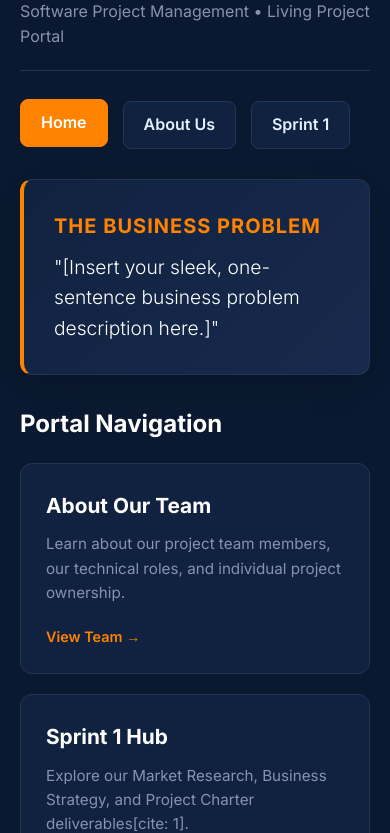
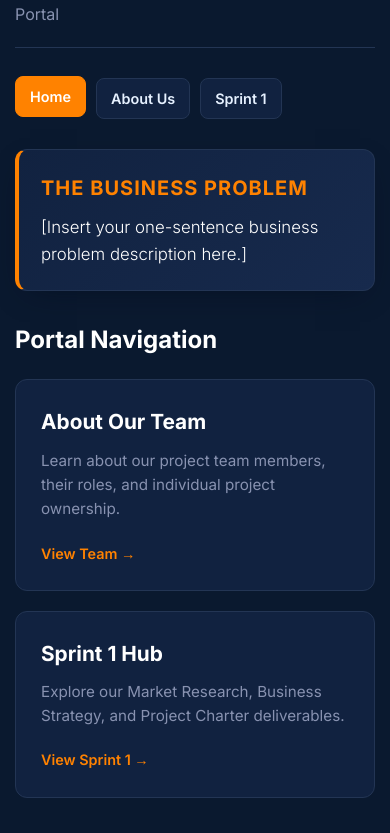
Before and after one commit to nvora97/Software_ProjectManagement, a plain HTML site: page index.html in a window 390 px wide. Shown: the part 157-990 px from the top of the page. Drawn offline with Linux system fonts and the light colour scheme.

Commit message:
Updated site structure

```diff
--- /dev/null
+++ b/css/styles.css
@@ -0,0 +1,333 @@
+/* =========================================================
+   Living Project Portal
+   Main Stylesheet
+   ========================================================= */
+
+/* Google Font */
+@import url('https://fonts.googleapis.com/css2?family=Inter:wght@300;400;600;700&display=swap');
+
+
+/* =========================================================
+   Variables
+   ========================================================= */
+
+:root {
+    --primary: #FF8200;
+    --primary-hover: #E07000;
+
+    --background: #0A192F;
+    --card-background: #112240;
+    --card-gradient: #172A4D;
+
+    --text-main: #E6F1FF;
+    --text-muted: #8892B0;
+    --text-white: #FFFFFF;
+
+    --border: #233554;
+
+    --border-radius: 12px;
+    --transition: 0.2s ease-in-out;
+}
+
+
+/* =========================================================
+   Reset / Global
+   ========================================================= */
+
+* {
+    box-sizing: border-box;
+    margin: 0;
+    padding: 0;
+}
+
+html {
+    scroll-behavior: smooth;
+}
+
+body {
+    background-color: var(--background);
+    color: var(--text-main);
+
+    font-family: 'Inter', sans-serif;
+    line-height: 1.6;
+
+    padding: 0 20px;
+}
+
+.container {
+    max-width: 1000px;
+    min-height: 100vh;
+
+    margin: 0 auto;
+
+    display: flex;
+    flex-direction: column;
+}
+
+
+/* =========================================================
+   Header
+   ========================================================= */
+
+header {
+    padding: 40px 0 20px;
+    border-bottom: 1px solid var(--border);
+}
+
+.badge {
+    display: inline-block;
+
+    margin-bottom: 12px;
+    padding: 4px 12px;
+
+    background-color: rgba(255, 130, 0, 0.15);
+    color: var(--primary);
+
+    border: 1px solid rgba(255, 130, 0, 0.3);
+    border-radius: 20px;
+
+    font-size: 0.85rem;
+    font-weight: 600;
+}
+
+h1 {
+    margin-bottom: 8px;
+
+    color: var(--text-white);
+
+    font-size: 2.5rem;
+    font-weight: 700;
+}
+
+.subtitle {
+    color: var(--text-muted);
+    font-size: 1rem;
+}
+
+
+/* =========================================================
+   Navigation
+   ========================================================= */
+
+nav {
+    display: flex;
+    flex-wrap: wrap;
+    gap: 15px;
+
+    margin: 30px 0;
+}
+
+nav a {
+    padding: 10px 20px;
+
+    background-color: var(--card-background);
+    color: var(--text-main);
+
+    border: 1px solid var(--border);
+    border-radius: 8px;
+
+    text-decoration: none;
+    font-weight: 600;
+
+    transition: all var(--transition);
+}
+
+nav a:hover,
+nav a.active {
+    background-color: var(--primary);
+    color: var(--text-white);
+
+    border-color: var(--primary);
+
+    transform: translateY(-2px);
+}
+
+
+/* =========================================================
+   Main Content
+   ========================================================= */
+
+main {
+    flex: 1;
+}
+
+.section-title {
+    margin-bottom: 20px;
+    color: var(--text-white);
+}
+
+
+/* =========================================================
+   Hero
+   ========================================================= */
+
+.hero-card {
+    margin-bottom: 30px;
+    padding: 30px;
+
+    background: linear-gradient(
+        135deg,
+        var(--card-background),
+        var(--card-gradient)
+    );
+
+    border: 1px solid var(--border);
+    border-left: 4px solid var(--primary);
+    border-radius: var(--border-radius);
+
+    box-shadow: 0 10px 30px -15px rgba(2, 12, 27, 0.7);
+}
+
+.hero-card h2 {
+    margin-bottom: 10px;
+
+    color: var(--primary);
+
+    font-size: 1.25rem;
+    text-transform: uppercase;
+    letter-spacing: 1px;
+}
+
+.hero-card p {
+    color: var(--text-white);
+
+    font-size: 1.2rem;
+    font-weight: 300;
+}
+
+
+/* =========================================================
+   Grid
+   ========================================================= */
+
+.grid {
+    display: grid;
+
+    grid-template-columns: repeat(
+        auto-fit,
+        minmax(280px, 1fr)
+    );
+
+    gap: 20px;
+
+    margin-bottom: 40px;
+}
+
+
+/* =========================================================
+   Cards
+   ========================================================= */
+
+.card {
+    display: flex;
+    flex-direction: column;
+    justify-content: space-between;
+
+    padding: 25px;
+
+    background-color: var(--card-background);
+
+    border: 1px solid var(--border);
+    border-radius: var(--border-radius);
+
+    transition: all var(--transition);
+}
+
+.card:hover {
+    border-color: var(--primary);
+    transform: translateY(-5px);
+}
+
+.card h3 {
+    margin-bottom: 10px;
+
+    color: var(--text-white);
+
+    font-size: 1.3rem;
+}
+
+.card p {
+    margin-bottom: 20px;
+
+    color: var(--text-muted);
+
+    font-size: 0.95rem;
+}
+
+
+/* =========================================================
+   Buttons
+   ========================================================= */
+
+.btn {
+    display: inline-block;
+
+    color: var(--primary);
+
+    text-decoration: none;
+    font-size: 0.9rem;
+    font-weight: 600;
+
+    transition: color var(--transition);
+}
+
+.btn:hover {
+    color: var(--text-white);
+}
+
+
+/* =========================================================
+   Footer
+   ========================================================= */
+
+footer {
+    padding: 30px 0;
+
+    border-top: 1px solid var(--border);
+
+    color: var(--text-muted);
+
+    text-align: center;
+    font-size: 0.85rem;
+}
+
+
+/* =========================================================
+   Responsive
+   ========================================================= */
+
+@media (max-width: 600px) {
+
+    body {
+        padding: 0 15px;
+    }
+
+    header {
+        padding-top: 30px;
+    }
+
+    h1 {
+        font-size: 2rem;
+    }
+
+    nav {
+        gap: 10px;
+    }
+
+    nav a {
+        padding: 8px 14px;
+        font-size: 0.9rem;
+    }
+
+    .hero-card {
+        padding: 22px;
+    }
+
+    .hero-card p {
+        font-size: 1.05rem;
+    }
+
+    .grid {
+        grid-template-columns: 1fr;
+    }
+}
--- a/index.html
+++ b/index.html
@@ -1,189 +1,23 @@
 <!DOCTYPE html>
 <html lang="en">
+
 <head>
     <meta charset="UTF-8">
     <meta name="viewport" content="width=device-width, initial-scale=1.0">
     <title>Living Project Portal | Home</title>
-    <link rel="preconnect" href="https://fonts.googleapis.com">
-    <link rel="preconnect" href="https://fonts.gstatic.com" crossorigin>
-    <link href="https://fonts.googleapis.com/css2?family=Inter:wght@300;400;600;700&display=swap" rel="stylesheet">
-    <style>
-        :root {
-            --primary: #FF8200; /* UTEP Orange */
-            --primary-hover: #e07000;
-            --bg-dark: #0A192F; /* Deep Navy */
-            --bg-card: #112240;
-            --text-main: #E6F1FF;
-            --text-muted: #8892B0;
-            --border-color: #233554;
-        }
+    <link rel="stylesheet" href="css/styles.css">
+</head>
 
-        * {
-            box-sizing: border-box;
-            margin: 0;
-            padding: 0;
-            font-family: 'Inter', sans-serif;
-        }
-
-        body {
-            background-color: var(--bg-dark);
-            color: var(--text-main);
-            line-height: 1.6;
-            padding: 0 20px;
-        }
-
-        .container {
-            max-width: 1000px;
-            margin: 0 auto;
-            min-height: 100vh;
-            display: flex;
-            flex-direction: column;
-        }
-
-        header {
-            padding: 40px 0 20px 0;
-            border-bottom: 1px solid var(--border-color);
-        }
-
-        .badge {
-            background-color: rgba(255, 130, 0, 0.15);
-            color: var(--primary);
-            padding: 4px 12px;
-            border-radius: 20px;
-            font-size: 0.85rem;
-            font-weight: 600;
-            display: inline-block;
-            margin-bottom: 12px;
-            border: 1px solid rgba(255, 130, 0, 0.3);
-        }
-
-        h1 {
-            font-size: 2.5rem;
-            font-weight: 700;
-            color: #ffffff;
-            margin-bottom: 8px;
-        }
-
-        .subtitle {
-            color: var(--text-muted);
-            font-size: 1rem;
-        }
-
-        nav {
-            margin: 30px 0;
-            display: flex;
-            gap: 15px;
-        }
-
-        nav a {
-            color: var(--text-main);
-            text-decoration: none;
-            padding: 10px 20px;
-            border-radius: 8px;
-            background-color: var(--bg-card);
-            border: 1px solid var(--border-color);
-            font-weight: 600;
-            transition: all 0.2s ease-in-out;
-        }
-
-        nav a:hover, nav a.active {
-            background-color: var(--primary);
-            color: #ffffff;
-            border-color: var(--primary);
-            transform: translateY(-2px);
-        }
-
-        main {
-            flex: 1;
-        }
-
-        .hero-card {
-            background: linear-gradient(135deg, var(--bg-card) 0%, #172a4d 100%);
-            border: 1px solid var(--border-color);
-            border-left: 4px solid var(--primary);
-            border-radius: 12px;
-            padding: 30px;
-            margin-bottom: 30px;
-            box-shadow: 0 10px 30px -15px rgba(2,12,27,0.7);
-        }
-
-        .hero-card h2 {
-            font-size: 1.25rem;
-            color: var(--primary);
-            text-transform: uppercase;
-            letter-spacing: 1px;
-            margin-bottom: 10px;
-        }
-
-        .hero-card p {
-            font-size: 1.2rem;
-            color: #ffffff;
-            font-weight: 300;
-        }
-
-        .grid {
-            display: grid;
-            grid-template-columns: repeat(auto-fit, minmax(280px, 1fr));
-            gap: 20px;
-            margin-bottom: 40px;
-        }
-
-        .card {
-            background-color: var(--bg-card);
-            border: 1px solid var(--border-color);
-            border-radius: 12px;
-            padding: 25px;
-            transition: all 0.2s ease-in-out;
-            display: flex;
-            flex-direction: column;
-            justify-content: space-between;
-        }
-
-        .card:hover {
-            transform: translateY(-5px);
-            border-color: var(--primary);
-        }
-
-        .card h3 {
-            color: #ffffff;
-            margin-bottom: 10px;
-            font-size: 1.3rem;
-        }
-
-        .card p {
-            color: var(--text-muted);
-            font-size: 0.95rem;
-            margin-bottom: 20px;
-        }
-
-        .btn {
-            display: inline-block;
-            color: var(--primary);
-            text-decoration: none;
-            font-weight: 600;
-            font-size: 0.9rem;
-        }
-
-        .btn:hover {
-            color: #ffffff;
-        }
-
-        footer {
-            padding: 30px 0;
-            border-top: 1px solid var(--border-color);
-            text-align: center;
-            color: var(--text-muted);
-            font-size: 0.85rem;
-        }
-    </style>
-</head>
 <body>
 
     <div class="container">
+
         <header>
             <span class="badge">UTEP CS 4390/5388</span>
             <h1>[Project Title]</h1>
-            <p class="subtitle">Software Project Management • Living Project Portal</p>
+            <p class="subtitle">
+                Software Project Management • Living Project Portal
+            </p>
         </header>
 
         <nav>
@@ -193,35 +27,61 @@
         </nav>
 
         <main>
+
             <section class="hero-card">
                 <h2>The Business Problem</h2>
-                <p>"[Insert your sleek, one-sentence business problem description here.]"</p>
+                <p>
+                    [Insert your one-sentence business problem description here.]
+                </p>
             </section>
 
-            <h2 style="margin-bottom: 20px; color: #ffffff;">Portal Navigation</h2>
+            <section>
+                <h2 class="section-title">Portal Navigation</h2>
+
                 <div class="grid">
-                <div class="card">
+
+                    <article class="card">
                         <div>
                             <h3>About Our Team</h3>
-                        <p>Learn about our project team members, our technical roles, and individual project ownership.</p>
-                    </div>
-                    <a href="about.html" class="btn">View Team &rarr;</a>
+                            <p>
+                                Learn about our project team members,
+                                their roles, and individual project ownership.
+                            </p>
                         </div>
 
-                <div class="card">
+                        <a href="about.html" class="btn">
+                            View Team &rarr;
+                        </a>
+                    </article>
+
+                    <article class="card">
                         <div>
                             <h3>Sprint 1 Hub</h3>
-                        <p>Explore our Market Research, Business Strategy, and Project Charter deliverables[cite: 1].</p>
+                            <p>
+                                Explore our Market Research, Business Strategy,
+                                and Project Charter deliverables.
+                            </p>
                         </div>
-                    <a href="sprint1.html" class="btn">View Sprint 1 &rarr;</a>
+
+                        <a href="sprint1.html" class="btn">
+                            View Sprint 1 &rarr;
+                        </a>
+                    </article>
+
                 </div>
-            </div>
+            </section>
+
         </main>
 
         <footer>
-            <p>© 2026 Department of Computer Science • University of Texas at El Paso</p>
+            <p>
+                © 2026 Department of Computer Science •
+                University of Texas at El Paso
+            </p>
         </footer>
+
     </div>
 
 </body>
+
 </html>
```
Also changed, not shown: about.html (+1 -1 lines), sprint1.html (added, +43 -0 lines), sprint1/market-research.html (added, +19 -0 lines), sprint1/business-strategy.html (added), sprint1/project-charter.html (added). Lines whose indentation alone changed are shown as unchanged.
